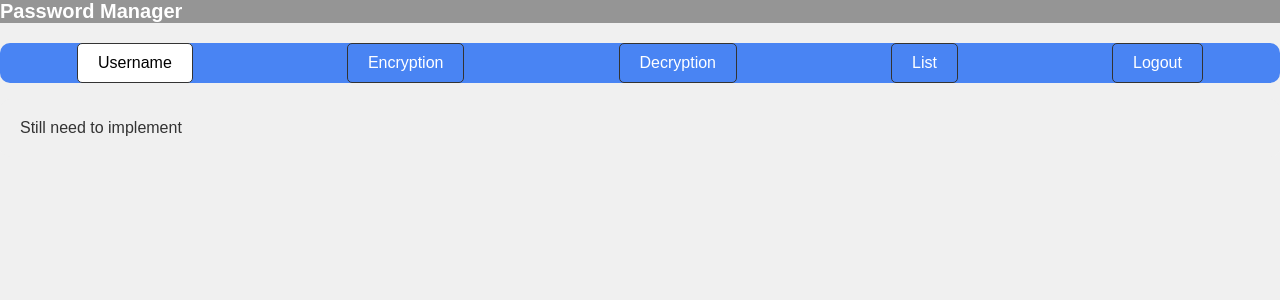
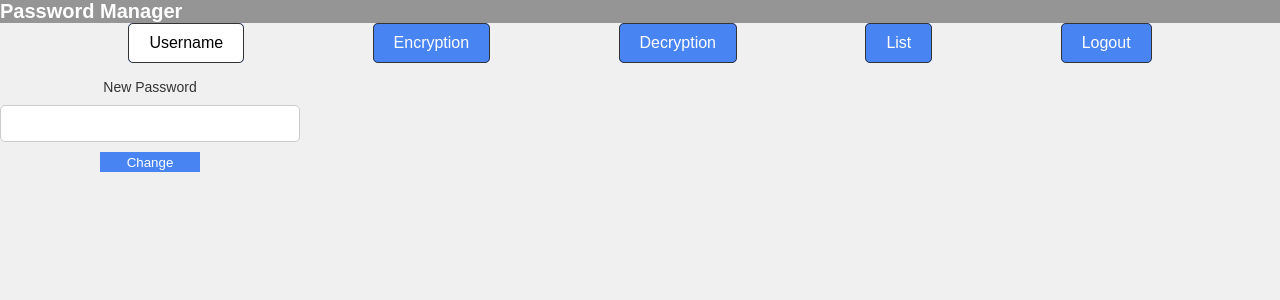
Before and after one commit to dhaliwalp/swen320, a Flask app: page /home in a window 1280 px wide, after a click on "Username". Shown: the top 300 px of the page. Run offline with Flask 2, Linux system fonts and the light colour scheme.

Commit message:
front end for home page mostly done

```diff
--- a/app/templates/home.html
+++ b/app/templates/home.html
@@ -3,6 +3,8 @@
 <head>
     <meta charset="UTF-8">
     <meta name="viewport" content="width=device-width, initial-scale=1.0">
+    <!-- <script src="script.js" defer></script>
+    <link href="styles.css" rel="stylesheet"> -->
     <title>Password Manager</title>
     <style>
     body {
@@ -27,9 +29,8 @@
         list-style-type: none;
         padding: 0px;
         display: flex;
-            justify-content: space-around;
-            background-color: rgb(73, 132, 243);
-            margin-top: 20px;
+        justify-content: space-evenly;
+        margin-top: 0px;
         border-radius: 10px;
         overflow: hidden;
     }
@@ -37,6 +38,9 @@
     .tabs li {
         display: inline;
         margin: 0;
+        background-color: rgb(73, 132, 243);
+        border-radius: 5px;
+        min-width: 50px;
     }
 
     .tabs li a {
@@ -91,8 +95,69 @@
     button:hover {
         background-color: #444;
     }
+
+    .active {
+        display: flex;
+
+    }
+
+    .text-form {
+        display: flex;
+        flex-direction: column;
+        align-items: center;
+    }
+
+    .submit-box {
+        width: 100px;
+        background-color: rgb(73, 132, 243);
+        color: white;
+        border: none;
+        height: 20px;
+        margin-top: 0;
+        margin-bottom: 10px;
+    }
+
+    form label {
+        font-size: 14px;
+        margin-bottom: 10px;
+    }
+
+    #username {
+        display: none;
+    }
+
+    #username.open {
+        display: flex;
+    }
+
+    #encryption {
+        display: none;
+    }
+
+    #encryption.open {
+        display: flex;
+    }
+
+    #decryption {
+        display: none;
+    }
+
+    #decryption.open {
+        display: flex;
+    }
+
+    #list {
+        display: none;
+    }
+
+    #list.open {
+        display: flex;
+    }
+
     </style>
 </head>
+
+
 <body>
     <h1>Password Manager</h1>
     <ul class="tabs">
@@ -102,21 +167,97 @@
         <li><a href="#list" onclick="toggleTab(this)">List</a></li>
         <li><a href="#logout" onclick="toggleTab(this)">Logout</a></li>
     </ul>
-    <div id="username" class="tab-content active">
-        Still need to implement
+
+    <div id="username" >
+        <form action="/home#username" method="GET" class="text-form">
+            <label for="New Password:">New Password</label>
+            <input type="text">
+            <input type="submit" value="Change" class="submit-box">
+        </form>
     </div>
-    <div id="encryption" class="tab-content">
+    <div id="encryption">
+        <form action="/home#encryption" method="GET" class="text-form">
+            <label for="Password Text:">Password Text</label>
+            <input type="text">
+            <input type="submit" value="Encrypt" class="submit-box">
+            <label for="Encrypted Text:">Encrypted Text</label>
+            <input type="text">
+            <input type="text">
+            <input type="submit" value="Save" class="submit-box">
+        </form>
+    </div>
+    <div id="decryption">
+        <form action="/home#decryption" method="GET" class="text-form">
+            <label for="Encrypted Text:">Encrypted Text</label>
+            <input type="text">
+            <input type="submit" value="Decrypt" class="submit-box">
+            <label for="Decrypted Text:">Decrypted Text</label>
+            <input type="text">
+        </form>
+    </div>
+    <div id="list">
+        <form action="/home#list" method="GET" class="text-form">
+            <label for="Encrypted Passwords:">Encrypted Passwords:</label>
+        </form>
+    </div>
+    <div id="logout">
+        <form action="/home#logout" method="GET" class="text-form">
+            <!-- <input type="submit" value="Logout" class="submit-box"> -->
+        </form>
+    </div>
 
-    </div>
-    <div id="decryption" class="tab-content">
+    <script>
+        window.addEventListener("hashchange", routeChange);
 
-    </div>
-    <div id="list" class="tab-content">
+        function routeChange() {
+            const hashId = window.location.hash;
+            console.log(hashId);
 
-    </div>
-    <div id="logout" class="tab-content">
-        <button onclick="logout()">Logout</button>
-    </div>
+            const user = document.getElementById("username");
+            const encrypt = document.getElementById("encryption");
+            const decrypt = document.getElementById("decryption");
+            const list = document.getElementById("list");
+            const logout = document.getElementById("logout");
+
+            if (hashId === "#username") {
+                user.classList.add("open");
+                encrypt.classList.remove("open");
+                decrypt.classList.remove("open");
+                list.classList.remove("open");
+                logout.classList.remove("open");
+            }
+            else if (hashId === "#encryption") {
+                encrypt.classList.add("open");
+                user.classList.remove("open");
+                decrypt.classList.remove("open");
+                list.classList.remove("open");
+                logout.classList.remove("open");
+            }
+            else if (hashId === "#decryption") {
+                decrypt.classList.add("open");
+                user.classList.remove("open");
+                encrypt.classList.remove("open");
+                list.classList.remove("open");
+                logout.classList.remove("open");
+            }
+            else if (hashId === "#list") {
+                list.classList.add("open");
+                user.classList.remove("open");
+                encrypt.classList.remove("open");
+                decrypt.classList.remove("open");
+                logout.classList.remove("open");
+            }
+            else if (hashId === "#logout") {
+                logout.classList.add("open");
+                user.classList.remove("open");
+                encrypt.classList.remove("open");
+                decrypt.classList.remove("open");
+                list.classList.remove("open");
+            }
+        }
+
+        window.addEventListener("load", routeChange);
+    </script>
 
     <script>
         function toggleTab(tab) {
--- a/app/templates/register.html
+++ b/app/templates/register.html
@@ -1,6 +1,6 @@
 <form>
     <label for="username">username:</label>
-    <input type="text" id="username" name="username" maxlength="10" minlength="5" required><br><br>
+    <input type="email" id="username" name="username" maxlength="10" minlength="5" required><br><br>
 
 
     <label for="password">password:</label>
```
Also changed, not shown: app/templates/styles.css (deleted, +0 -90 lines). Lines whose indentation alone changed are shown as unchanged.
